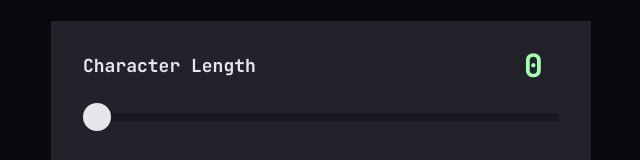
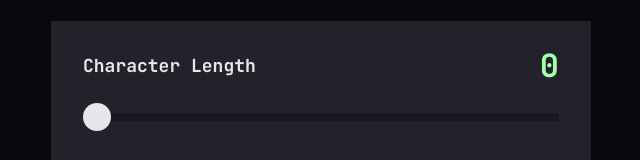
Before and after one commit to llsl21/password-generator-app, a plain HTML site: page index.html in a window 1280 px wide. Shown: the part 274-434 px from the top of the page, 319-959 px from the left. Drawn offline with Linux system fonts and the light colour scheme.

Commit message:
fix range-output margin so that align nicely

```diff
--- a/style.css
+++ b/style.css
@@ -421,6 +421,7 @@ input[type="checkbox"] {
     font: var(--text-preset-3);
   }
   .password-generator__input-range-output {
+    margin-inline-end: revert;
     font: var(--text-preset-1);
   }
   .password-generator__input-range-group {
```
